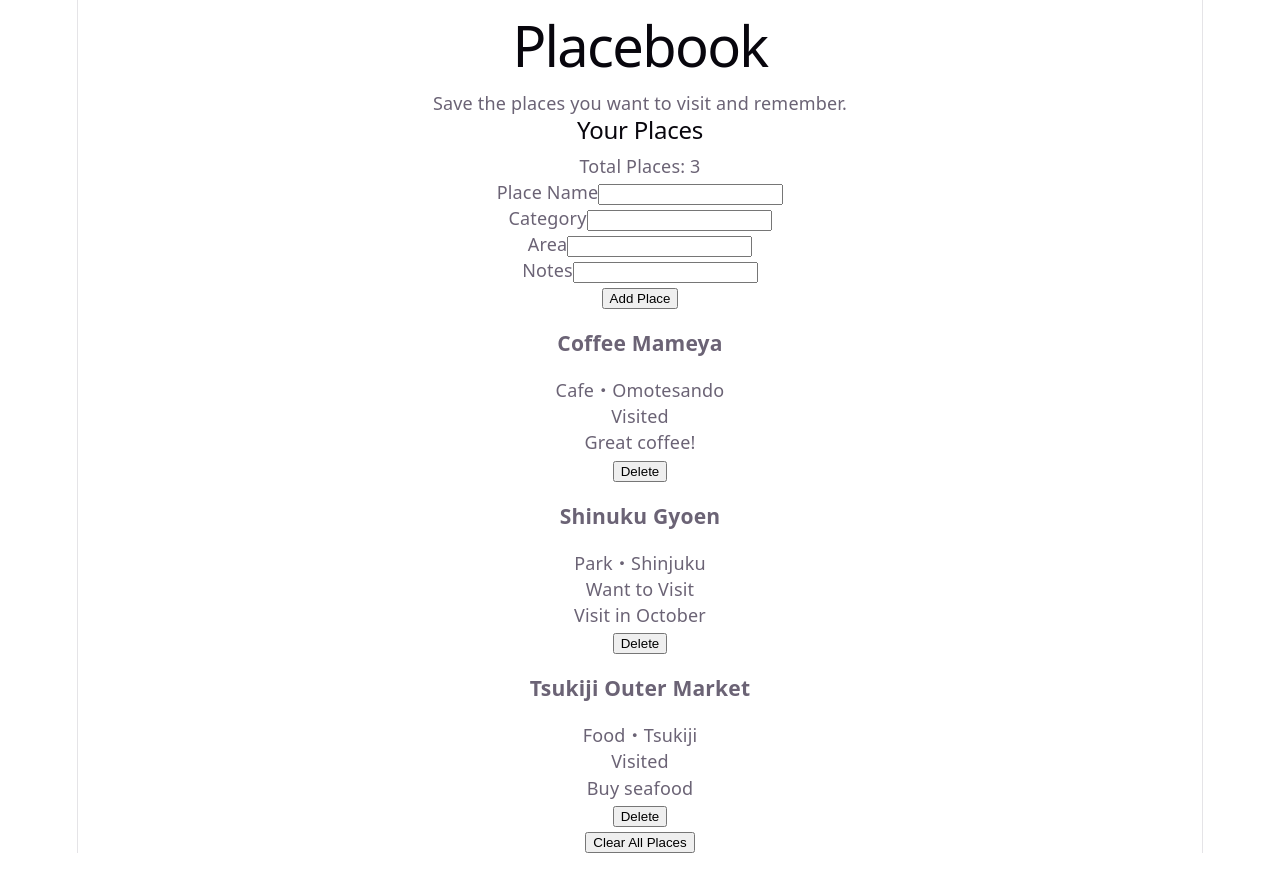
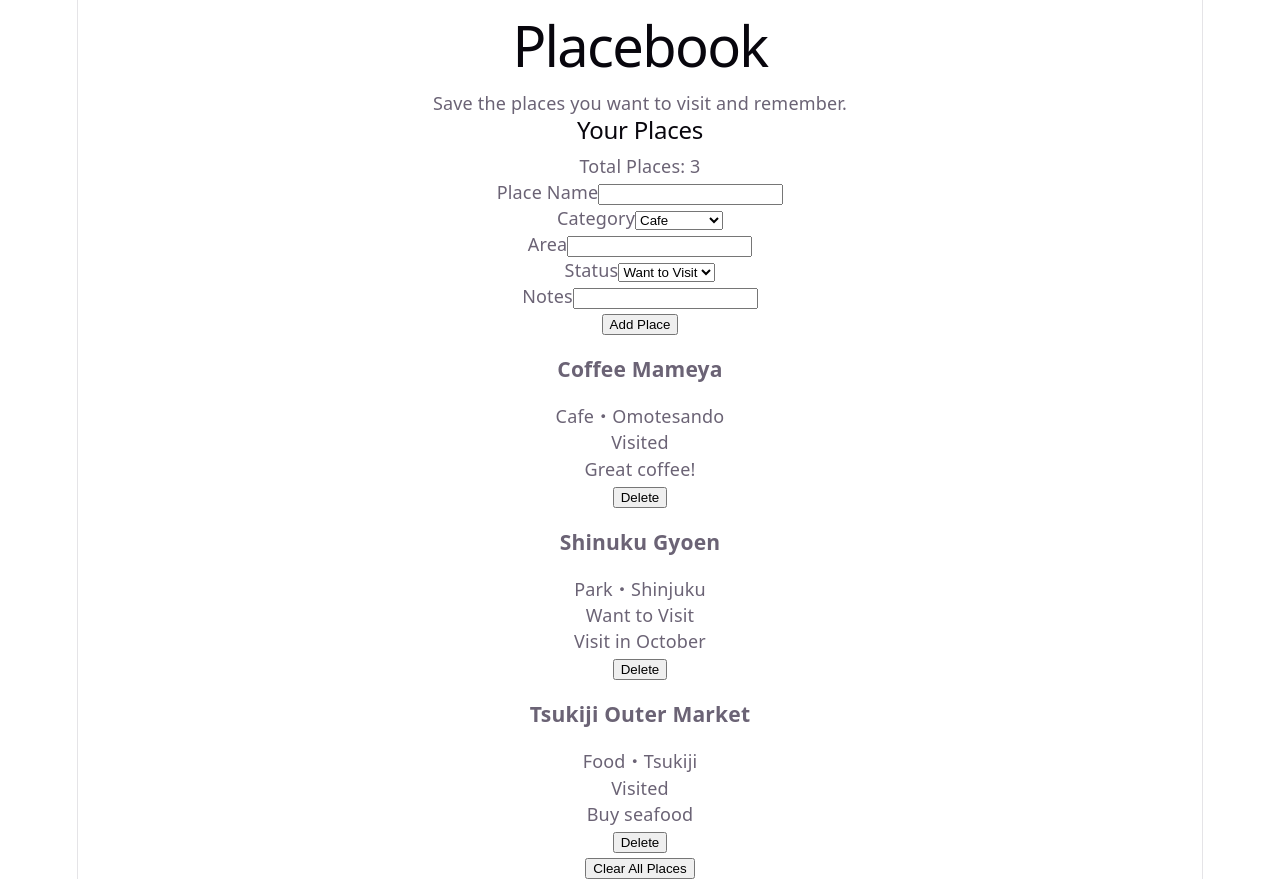
Before and after one commit to ryo-masago/placebook, a React (Vite) app: page / in a window 1280 px wide. Before the commit the page ends 853 px from the top, so only its background shows below. Built offline with nearby package versions, Linux system fonts and the light colour scheme.

Commit message:
Add Category and Status Dropdowns

```diff
--- a/src/components/PlaceForm.tsx
+++ b/src/components/PlaceForm.tsx
@@ -1,5 +1,9 @@
 import {useState} from "react"
-import type {Place} from "../types/Place"
+import type {
+  Place,
+  Category,
+  PlaceStatus
+} from "../types/Place"
 
 type PlaceFormProps = {
   onAdd: (place: Place) => void
@@ -7,8 +11,9 @@ type PlaceFormProps = {
 
 function PlaceForm({onAdd}: PlaceFormProps) {
   const [name, setName] = useState("")
-  const [category, setCategory] = useState("")
+  const [category, setCategory] = useState<Category>("Cafe")
   const [area, setArea] = useState("")
+  const [status, setStatus] = useState<PlaceStatus>("want-to-visit")
   const [notes, setNotes] = useState("")
 
   function handleSubmit(event: React.FormEvent<HTMLFormElement>) {
@@ -19,15 +24,16 @@ function PlaceForm({onAdd}: PlaceFormProps) {
       name: name,
       category: category,
       area: area,
-      status: "want-to-visit",
+      status: status,
       notes: notes
     }
 
     onAdd(newPlace)
 
     setName("")
-    setCategory("")
+    setCategory("Cafe")
     setArea("")
+    setStatus("want-to-visit")
     setNotes("")
   }
 
@@ -45,12 +51,20 @@ function PlaceForm({onAdd}: PlaceFormProps) {
 
       <div>
         <label htmlFor = "category">Category</label>
-        <input
+        <select
           id = "category"
-          type="text"
           value = {category}
-          onChange = {(event) => setCategory(event.target.value)}
-        />
+          onChange = {(event) =>
+            setCategory(event.target.value as Category)
+          }
+        >
+          <option value = "Cafe">Cafe</option>
+          <option value = "Restaurant">Restaurant</option>
+          <option value = "Bar">Bar</option>
+          <option value = "Park">Park</option>
+          <option value = "Shop">Shop</option>
+          <option value = "Other">Other</option>
+        </select>
       </div>
 
       <div>
@@ -61,6 +75,20 @@ function PlaceForm({onAdd}: PlaceFormProps) {
           value = {area}
           onChange = {(event) => setArea(event.target.value)}
         />
+      </div>
+
+      <div>
+        <label htmlFor = "staus">Status</label>
+        <select
+          id = "status"
+          value = {status}
+          onChange = {(event) =>
+            setStatus(event.target.value as PlaceStatus)
+          }
+        >
+          <option value = "want-to-visit">Want to Visit</option>
+          <option value = "visited">Visited</option>
+        </select>
       </div>
 
       <div>
```
Also changed, not shown: src/types/Place.ts (+14 -2 lines).
